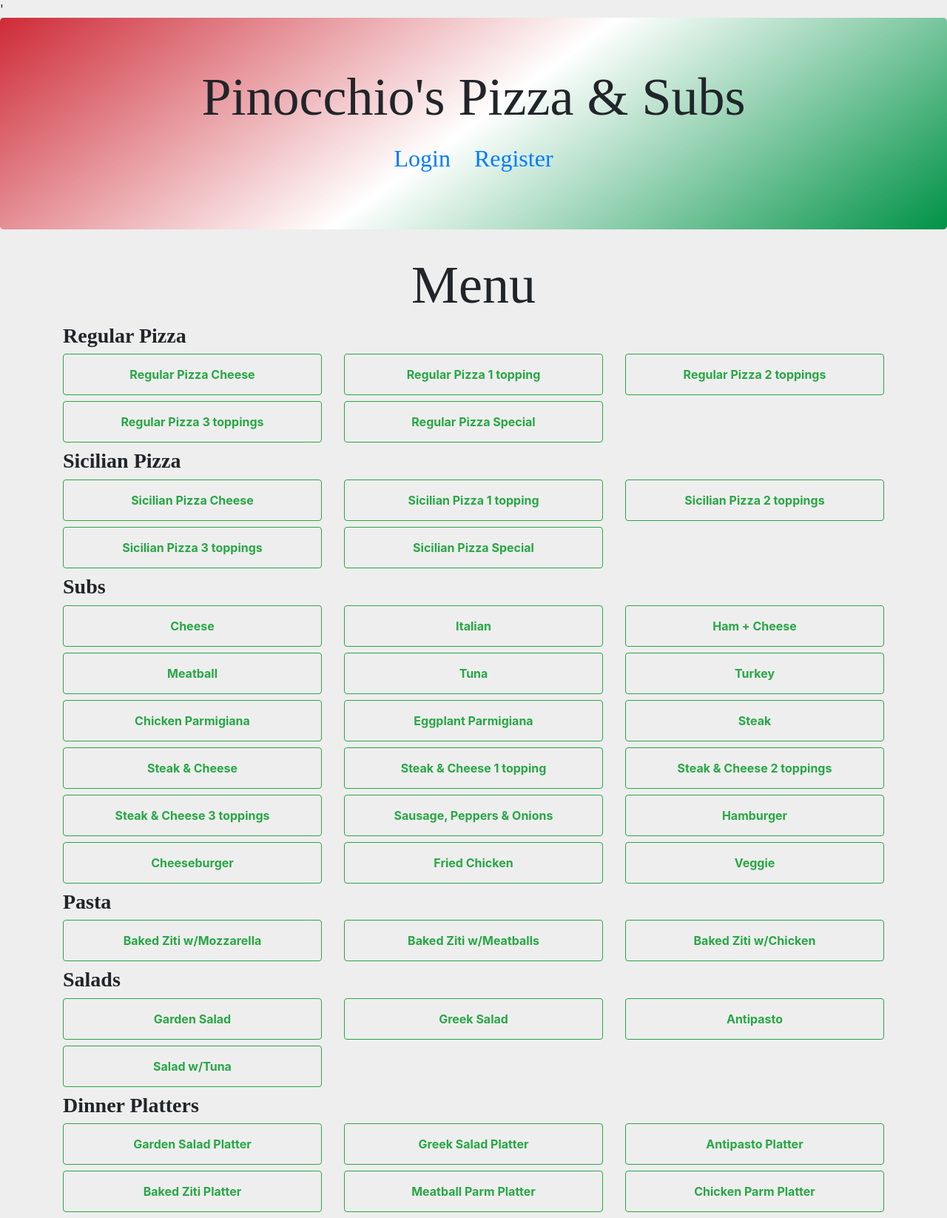
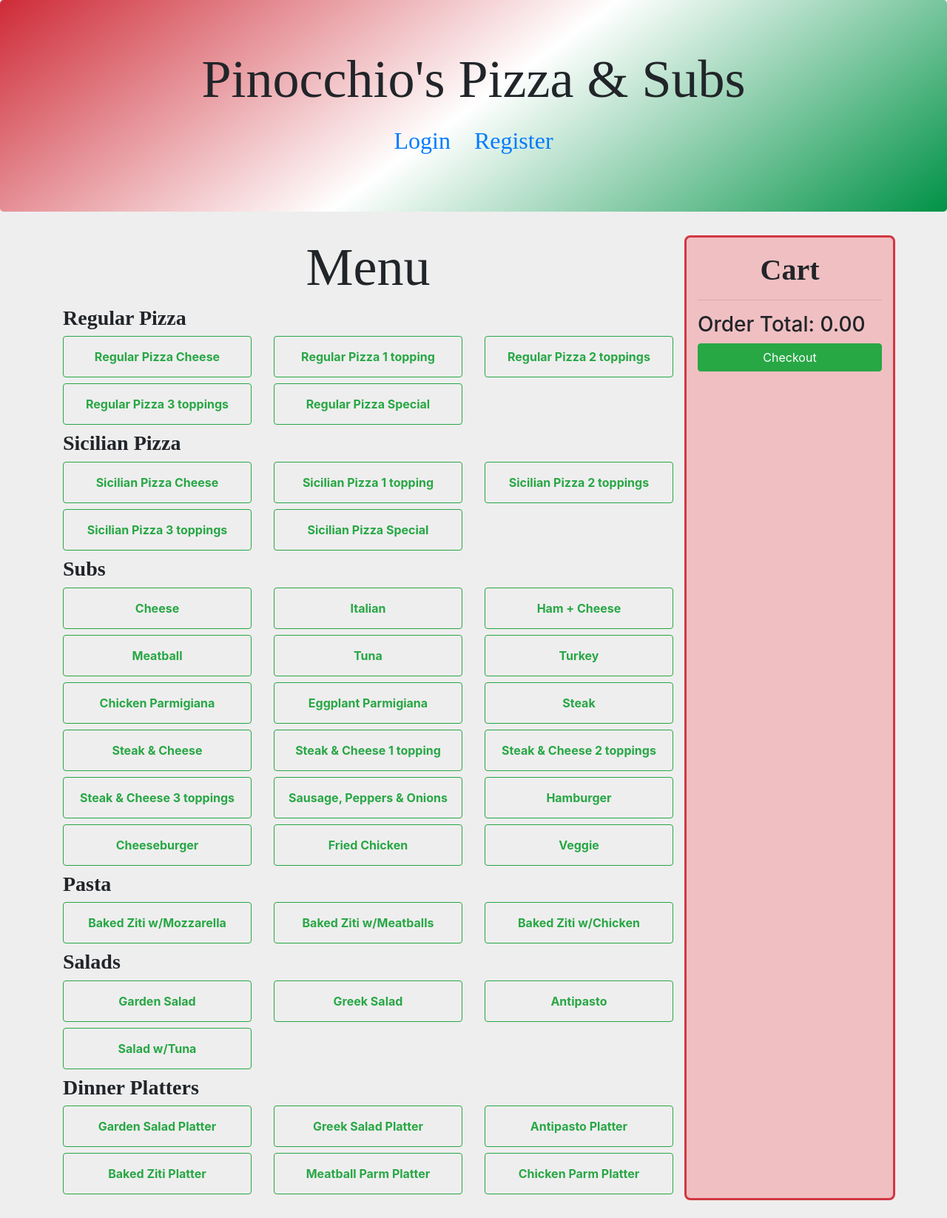
Before and after one commit to ethanbates14/project3, a Django app: page /menu/ in a window 1280 px wide. Shown: the whole page at 74% size. After the commit the page ends 1622 px from the top, so only its background shows below. Run offline with Django 3.2, Linux system fonts and the light colour scheme; data comes from the database, SQL or seed files in the repository; some libraries are stand-ins or nearby versions; some web fonts are replaced.

Commit message:
adding items with JavaScipt

```diff
--- a/orders/static/orders/menuorders.js
+++ b/orders/static/orders/menuorders.js
@@ -21,7 +21,14 @@ function getCheckedRadio(parentElem) {
             return [itemSelect,itemAmt];
         };
     };
+};
 
+function updateTotal(addNum) {
+    var orderAmt = document.querySelector('#total-order-cost')
+    var currentTotal = Number(orderAmt.innerHTML);
+    var newTotal = currentTotal + addNum;
+    orderAmt.innerHTML = newTotal;
+    //<span>&#x24;</span>
 };
 
 
@@ -35,8 +42,16 @@ document.addEventListener('DOMContentLoaded', function() {
         itemChose = getCheckedRadio(pModal);
 
         if ( (itemCount>0)&& (itemChose !=null) ) {
+            console.log('Adding ' + itemCount + ' ' + itemChose[1] + ' to cart');
+            var NewItem = document.createElement('input');
+            NewItem.setAttribute("type","text");
+            NewItem.setAttribute("class","form-control new-cart-item");
+            NewItem.setAttribute("placeholder",'Adding ' + itemCount + ' ' + itemChose[1] + ' to cart')
+            NewItem.readOnly = true;
 
-            console.log('Adding ' + itemCount + ' ' + itemChose[1] + ' to cart');
+            document.querySelector("#order-list").appendChild(NewItem);
+            updateTotal(itemChose[1]);
+
         }
     };
   });
--- a/orders/static/orders/styles.css
+++ b/orders/static/orders/styles.css
@@ -13,12 +13,27 @@
     font-weight:bold;
 }
 
-.add-min-quan {
-    margin-left:10px;
-    margin-right:10px;
+.checkout-cart {
+    border: solid;
+    border-style:thin;
+    border-color: #D13742;
+    border-radius:8px;
+    background-color: #F0BFC2;
+}
+
+.checkout-cart h1 {
+    margin-top: 20px;
+}
+
+#btn-place-order {
+    margin-bottom: 10px;
+}
+.new-cart-item {
+    font-size:10px;
+    font-size: italic;
+    color:black;
+    padding:4px;
+    margin-bottom:2px;
+
 
 }
-
-.add-min-quan:active {
-    color:#007BFF;
-}
--- a/orders/templates/orders/index.html
+++ b/orders/templates/orders/index.html
@@ -4,7 +4,7 @@
 {% block title %}Orders{% endblock %}
 
 {% block additional_css %}
-<link rel="stylesheet" type="text/css" href="{% static 'orders/styles.css' %}">'
+<link rel="stylesheet" type="text/css" href="{% static 'orders/styles.css' %}">
 {% endblock additional_css %}
 
 {% block additional_js %}
@@ -13,11 +13,13 @@
 <script src="https://cdnjs.cloudflare.com/ajax/libs/popper.js/1.14.3/umd/popper.min.js" integrity="sha384-ZMP7rVo3mIykV+2+9J3UJ46jBk0WLaUAdn689aCwoqbBJiSnjAK/l8WvCWPIPm49" crossorigin="anonymous"></script>
 <script src="https://stackpath.bootstrapcdn.com/bootstrap/4.1.3/js/bootstrap.min.js" integrity="sha384-ChfqqxuZUCnJSK3+MXmPNIyE6ZbWh2IMqE241rYiqJxyMiZ6OW/JmZQ5stwEULTy" crossorigin="anonymous"></script>
 {% endblock additional_js %}
-
-
 {% block body %}
 
 <div class="container">
+  <div class="row">
+    <div class="col-sm-9">
+
+
   <h1 class="ita_header display-3 text-center">Menu</h1>
 
 {% for category, foods in data.items %}
@@ -97,6 +99,28 @@
 </div>
  {% endfor %}
 
+    </div> <!-- menu -->
+
+    <div class="checkout-cart col-sm-3">
+      <div class="row">
+        <div class="col-sm-12">
+          <h1 class=" text-center menu_category">Cart</h1>
+          <hr>
+          <h3>Order Total: <span id="total-order-cost"><span>0.00</span></h3>
+
+          <form >
+            <button id="btn-place-order" type="button" class="btn btn-block btn-success" type="submit">Checkout</button>
+              <div id="order-list" class="form-group">
+
+              </div>
+          </form>
+
+        </div>
+      </div>
+    </div>
+
+
+  </div> <!-- main-row -->
 </div> <!-- container -->
 
 {% endblock %}
```
